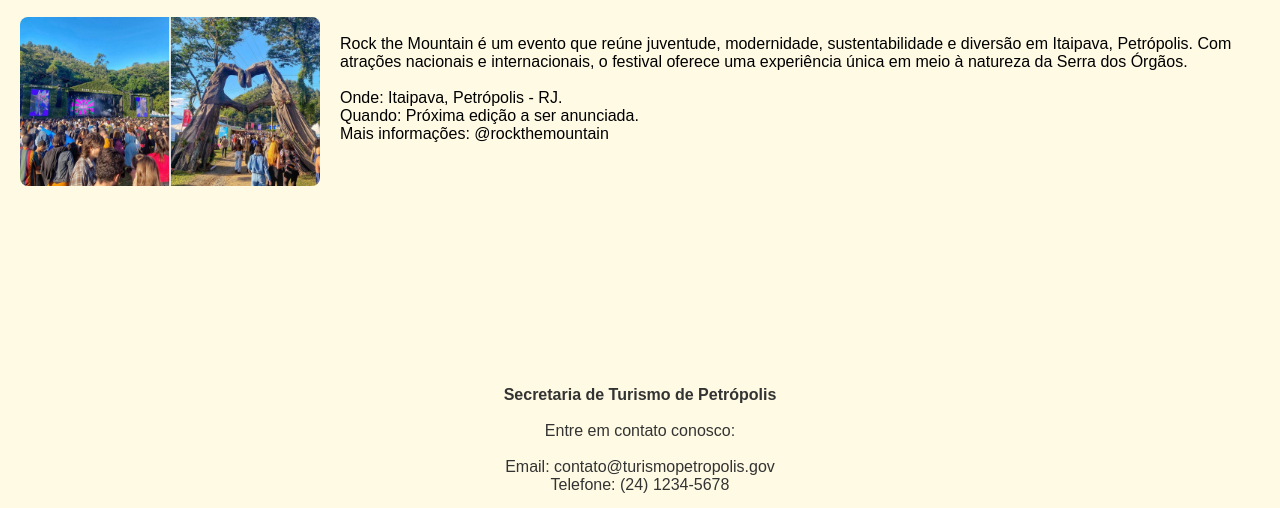
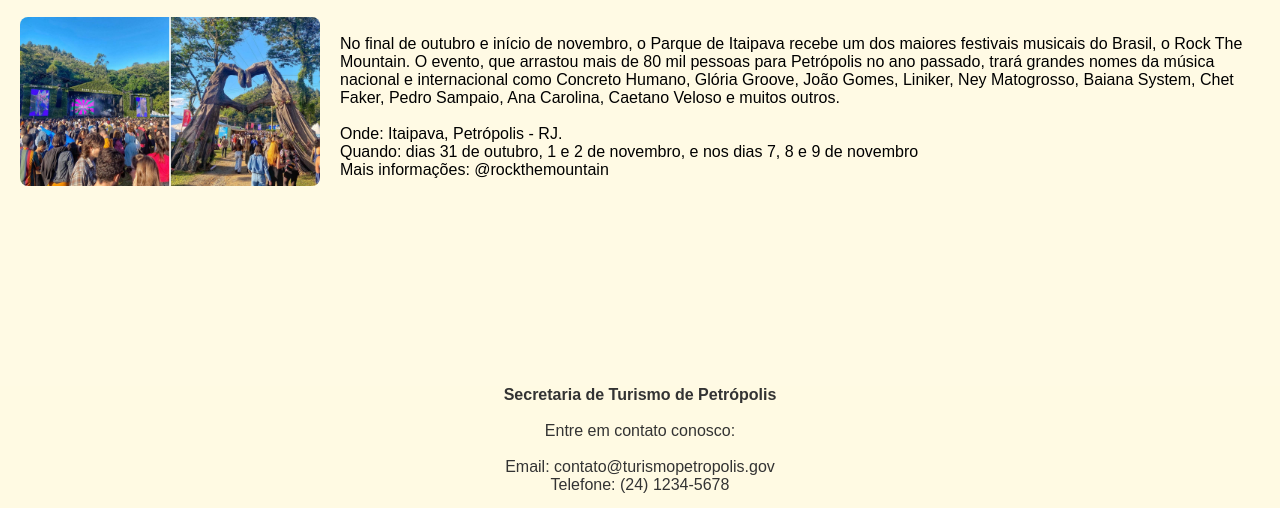
Before and after one commit to MarcaoCA/TrabalhoFrontEndGrupo3, a plain HTML site: page rtm.html in a window 1280 px wide. Shown: the part 110-618 px from the top of the page. Drawn offline with Linux system fonts and the light colour scheme.

Commit message:
Update rtm.html

```diff
--- a/rtm.html
+++ b/rtm.html
@@ -33,11 +33,12 @@
 
     <!-- Parágrafo descritivo sobre o evento -->
     <p class="paragrafo"><br>
-        Rock the Mountain é um evento que reúne juventude, modernidade, sustentabilidade e diversão
-        em Itaipava, Petrópolis. Com atrações nacionais e internacionais, o festival oferece uma
-        experiência única em meio à natureza da Serra dos Órgãos. <br><br>
+        No final de outubro e início de novembro, o Parque de Itaipava recebe um dos maiores festivais musicais
+        do Brasil, o Rock The Mountain. O evento, que arrastou mais de 80 mil pessoas para Petrópolis no ano passado,
+        trará grandes nomes da música nacional e internacional como Concreto Humano, Glória Groove, João Gomes, Liniker, Ney Matogrosso,
+        Baiana System, Chet Faker, Pedro Sampaio, Ana Carolina, Caetano Veloso e muitos outros. <br><br>
         Onde: Itaipava, Petrópolis - RJ.<br>
-        Quando: Próxima edição a ser anunciada.<br>
+        Quando: dias 31 de outubro, 1 e 2 de novembro, e nos dias 7, 8 e 9 de novembro<br>
         Mais informações: @rockthemountain</p>
     </div>
 
```
